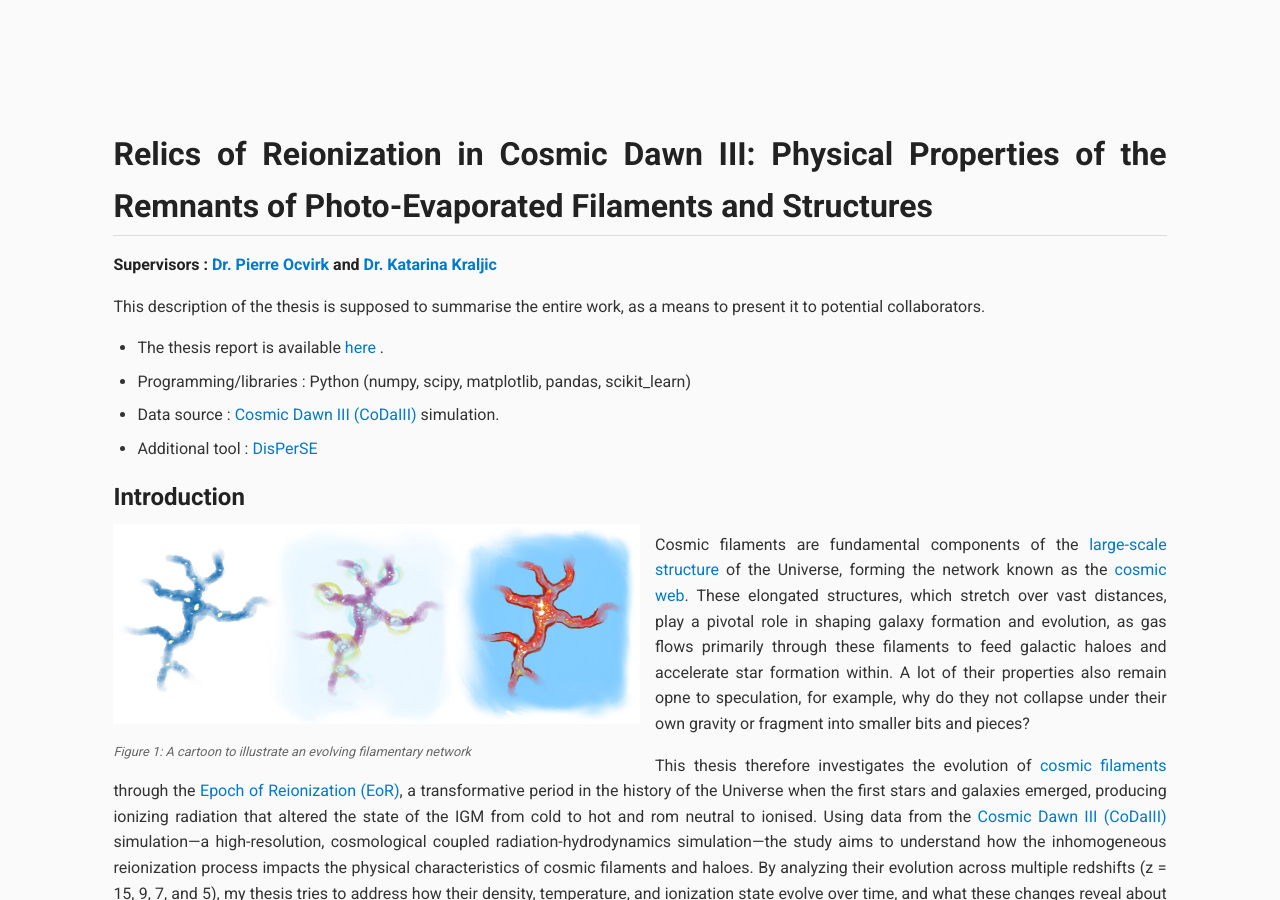
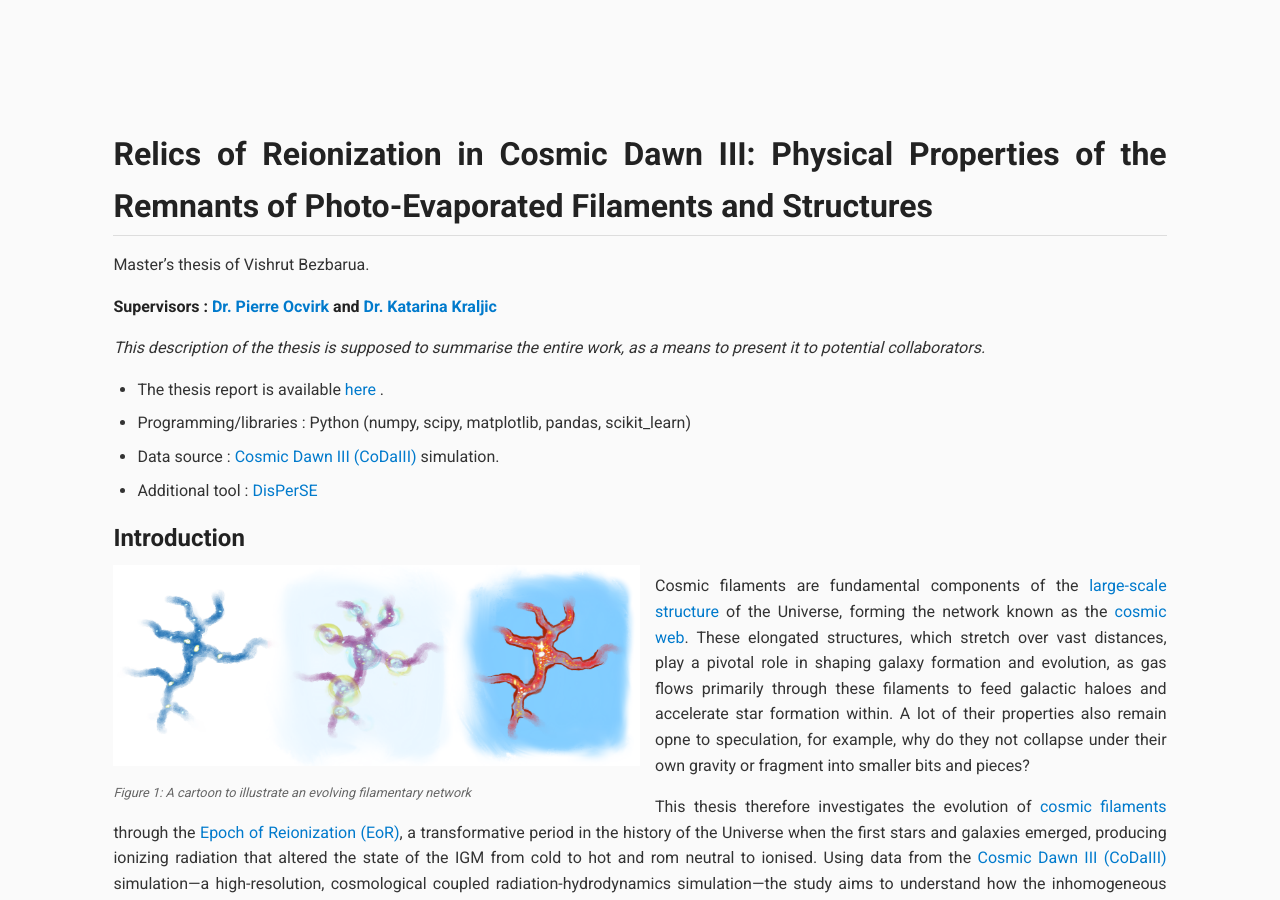
Before and after one commit to vishrut-b/Master-Thesis, a Jekyll site: the page built from index.md, in a window 1280 px wide and 900 px high. Built offline with Jekyll 4.4.1, drawn with Linux system fonts in a browser that asks for light colours; our own code applies the rules of GitHub Pages for plain Markdown files.

Commit message:
Update index.md

```diff
--- a/index.md
+++ b/index.md
@@ -1,7 +1,9 @@
 # Relics of Reionization in Cosmic Dawn III: Physical Properties of the Remnants of Photo-Evaporated Filaments and Structures
+Master's thesis of Vishrut Bezbarua.
+
 #### Supervisors : [Dr. Pierre Ocvirk](https://astro.unistra.fr/fr/recherche/pierre-ocvirk/) and [Dr. Katarina Kraljic](https://astro.unistra.fr/fr/recherche/katarina-kraljic/)
 
-This description of the thesis is supposed to summarise the entire work, as a means to present it to potential collaborators.
+_This description of the thesis is supposed to summarise the entire work, as a means to present it to potential collaborators._
 - The thesis report is available
   <a href="https://raw.githubusercontent.com/vishrut-b/Master-Thesis/a7d12ceeb8a42381ac24f85dfb9be15beaa04d8b/Bezbarua_MSc.pdf" target="_blank">
     here
```
